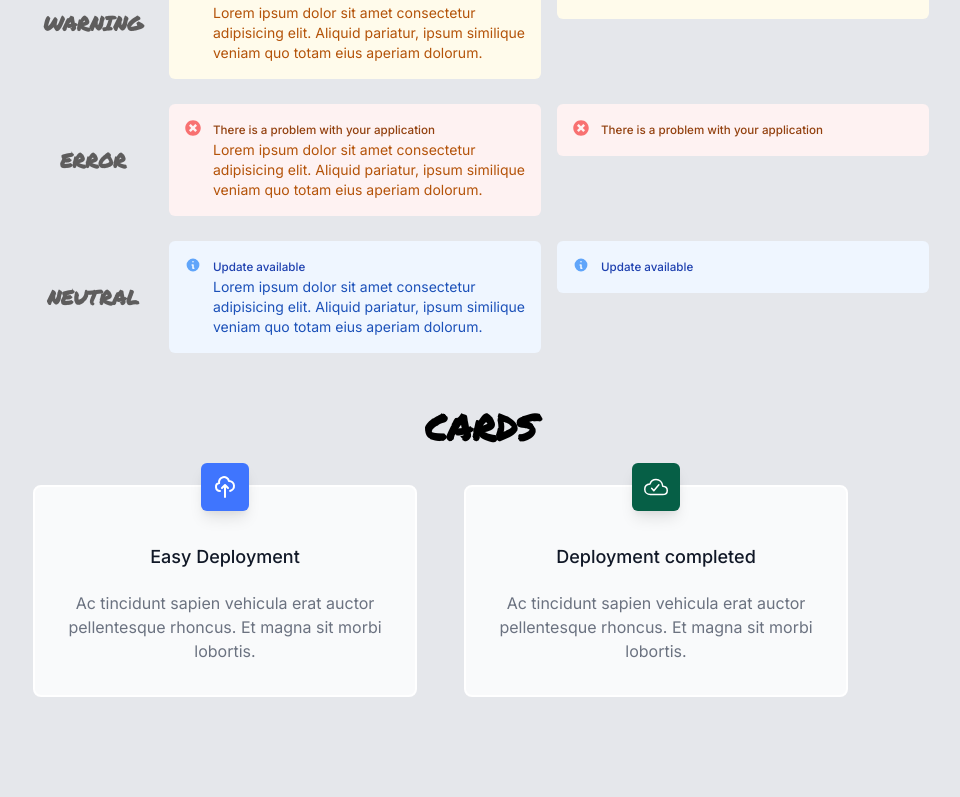
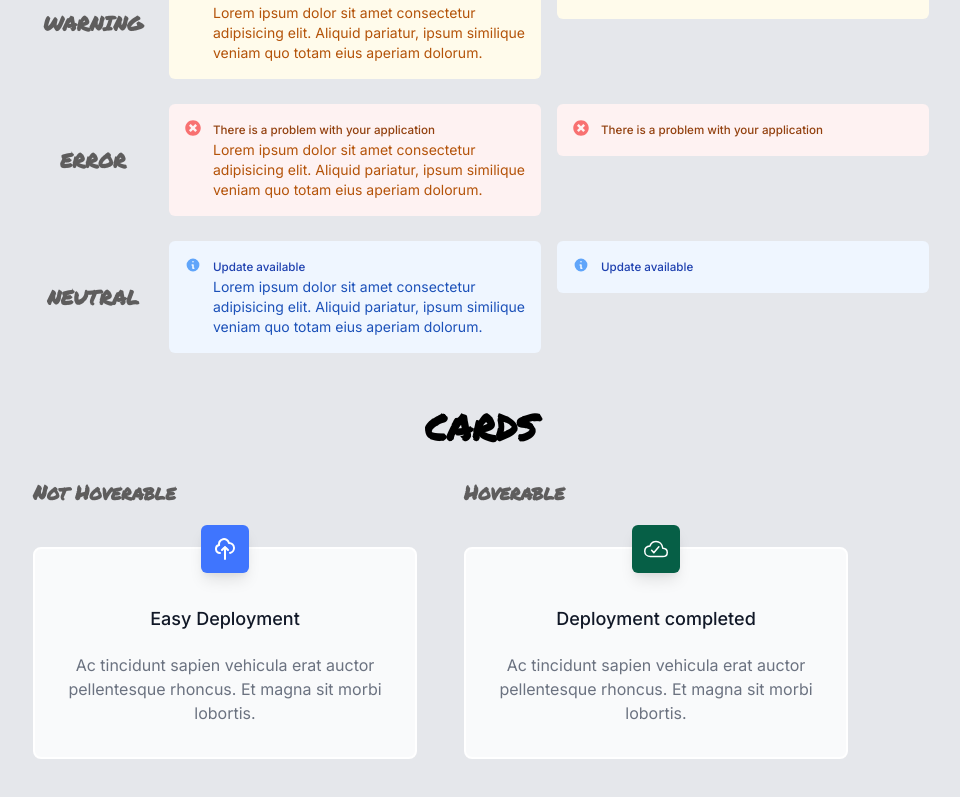
Before and after one commit to adex-badr18/scrimba-component-library-project, a React (Vite) app: page / in a window 1280 px wide. Shown: the part 729-1526 px from the top of the page, without its empty margins (159-1119 px from the left). Before the commit the page ends 1474 px from the top, so only its background shows below. Built offline with nearby package versions, Linux system fonts and the light colour scheme.

Commit message:
Add header to card variants

```diff
--- a/src/App.css
+++ b/src/App.css
@@ -279,6 +279,12 @@ h3.title {
     gap: 47px;
 }
 
+div.card-container {
+    display: flex;
+    flex-direction: column;
+    gap: 3em;
+}
+
 .card {
     padding: 56px 24px 32px;
     background: #F9FAFB;
--- a/src/components/Cards/Cards.jsx
+++ b/src/components/Cards/Cards.jsx
@@ -11,16 +11,22 @@ export default function Cards() {
             <h1 className="title cards-title">CARDS</h1>
 
             <div className="cards-container">
+                <div className="card-container">
+                    <h3 className="card-title title">Not Hoverable</h3>
                     <Card icon={cloudUpload} isHoverable={false} badgeColor='blue'>
                         <h3 className="card-header">Easy Deployment</h3>
                         <p className="card-body">Ac tincidunt sapien vehicula erat auctor pellentesque rhoncus. Et magna sit morbi lobortis.</p>
                     </Card>
+                </div>
 
+                <div className="card-container">
+                    <h3 className="card-title title">Hoverable</h3>
                     <Card icon={cloudDone} isHoverable={true} badgeColor='green'>
                         <h3 className="card-header">Deployment completed</h3>
                         <p className="card-body">Ac tincidunt sapien vehicula erat auctor pellentesque rhoncus. Et magna sit morbi lobortis.</p>
                     </Card>
                 </div>
+            </div>
         </section>
     )
 }
```
Lines whose indentation alone changed are shown as unchanged.
